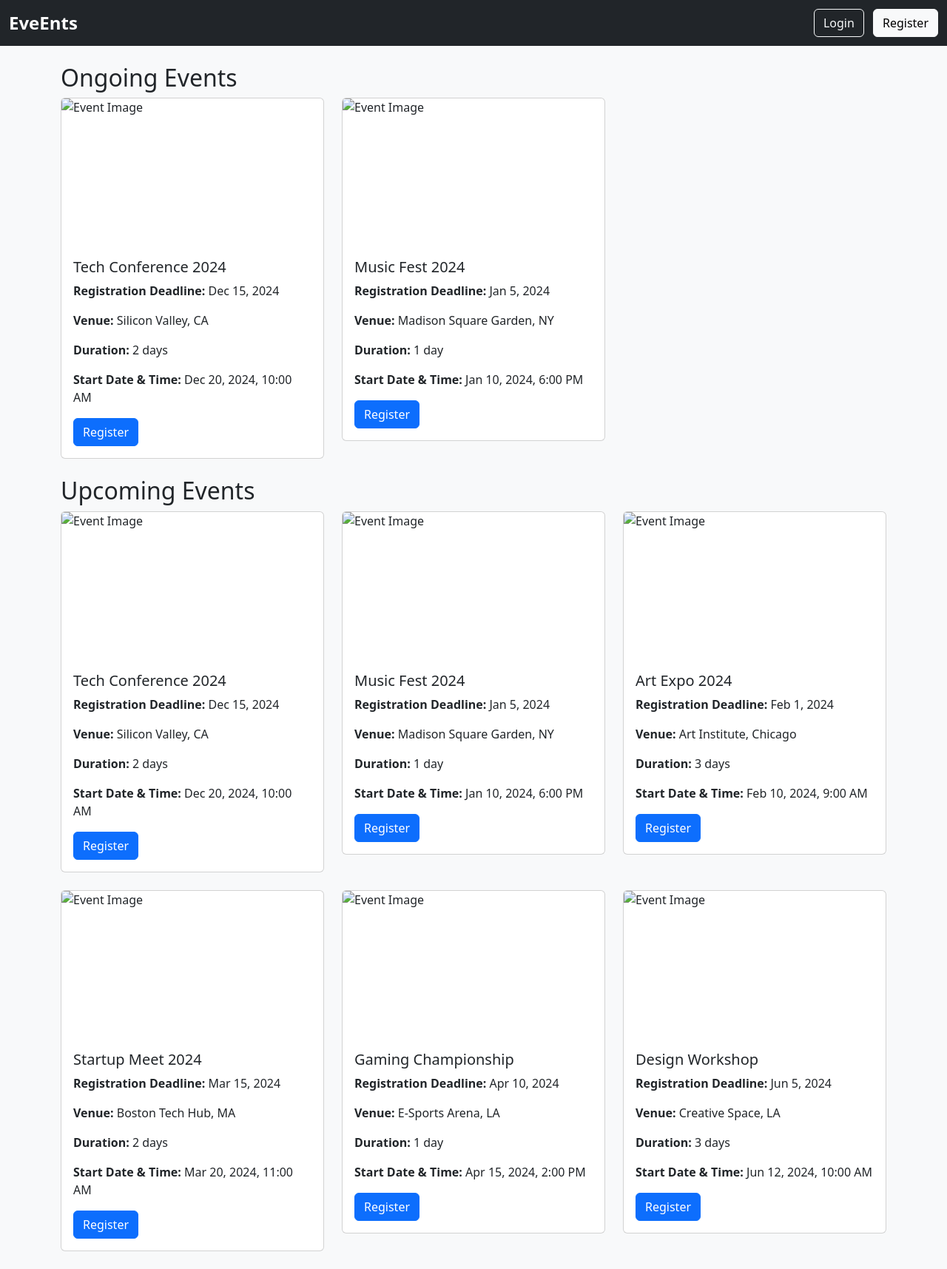
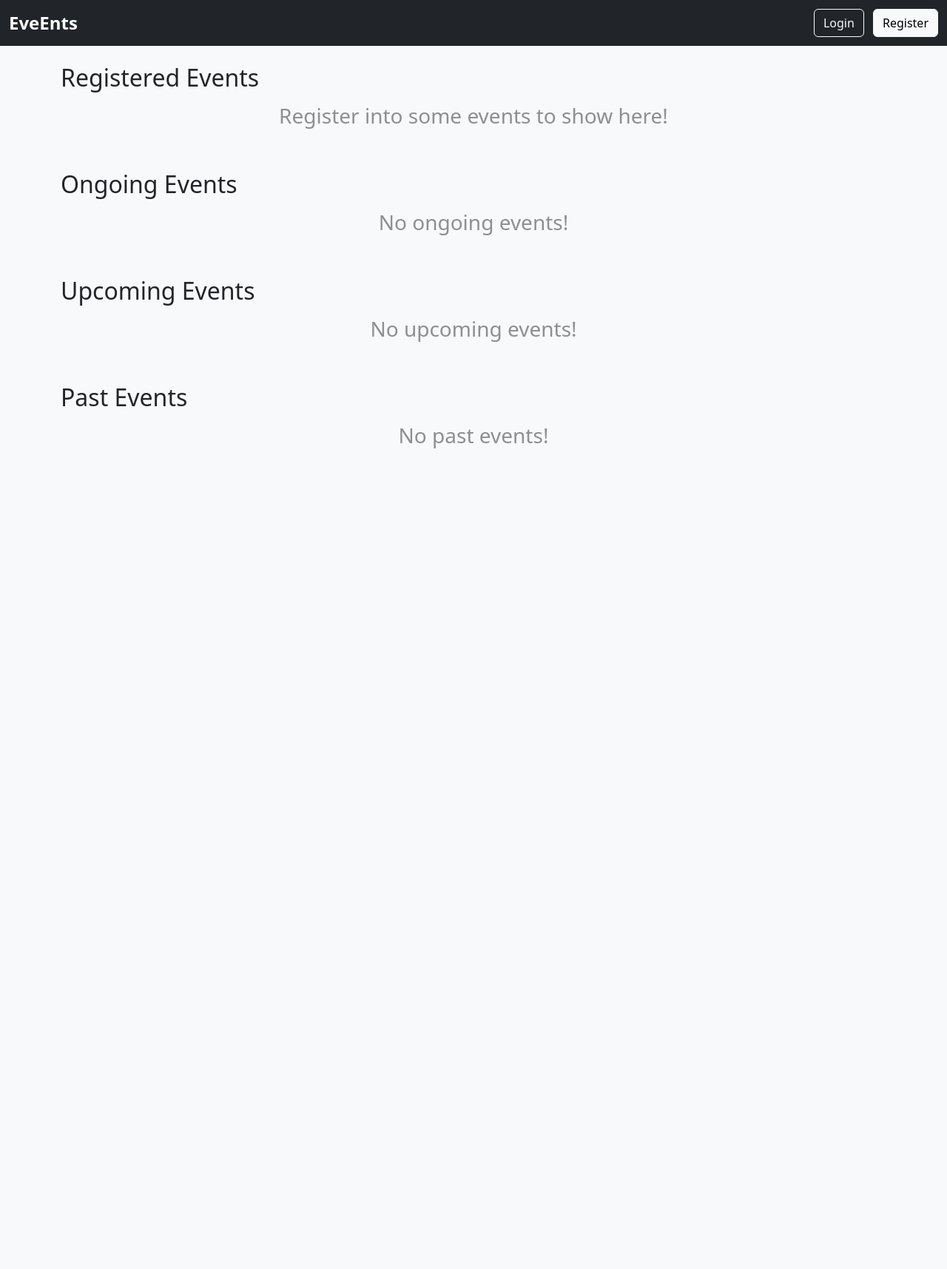
Before and after one commit to charitra1022/EventManager, a Django app: page / in a window 1280 px wide. Shown: the whole page at 74% size. After the commit the page ends 606 px from the top, so only its background shows below. Run offline with Django 5.2, Linux system fonts and the light colour scheme; some libraries are stand-ins or nearby versions.

Commit message:
added sections for events to show on homepage

```diff
--- a/manager_api/templates/manager_api/home.html
+++ b/manager_api/templates/manager_api/home.html
@@ -51,131 +51,127 @@
 
     <!-- Event Listings -->
     <div class="container mt-4">
-        <h2>Ongoing Events</h2>
+        <h2>Registered Events</h2>
         <div class="row">
-            <!-- Card 1 -->
+            {% for event in registered_events %}
                 <div class="col-md-6 col-lg-4">
                     <div class="card">
-                    <img src="https://via.placeholder.com/300x200" class="card-img-top" alt="Event Image">
+                        {% if event.banner %}
+                            <img src="{{event.banner}}" class="card-img-top" alt="Event Image">
+                        {% else %}
+                            <img src="https://media.istockphoto.com/id/1409329028/vector/no-picture-available-placeholder-thumbnail-icon-illustration-design.jpg?s=612x612&w=0&k=20&c=_zOuJu755g2eEUioiOUdz_mHKJQJn-tDgIAhQzyeKUQ=" class="card-img-top" alt="Event Image">
+                        {% endif %}
+
                         <div class="card-body">
-                        <h5 class="card-title">Tech Conference 2024</h5>
-                        <p><strong>Registration Deadline:</strong> Dec 15, 2024</p>
-                        <p><strong>Venue:</strong> Silicon Valley, CA</p>
-                        <p><strong>Duration:</strong> 2 days</p>
-                        <p><strong>Start Date & Time:</strong> Dec 20, 2024, 10:00 AM</p>
-                        <a href="#" class="btn btn-primary">Register</a>
+                            <h5 class="card-title">{{event.title}}</h5>
+                            <p><strong>Registration Deadline:</strong>{{event.registration_deadline}}</p>
+                            <p><strong>Venue:</strong>{{event.venue}}</p>
+                            <p><strong>Duration:</strong>{{event.end_date}}</p>
+                            <p><strong>Start Date & Time:</strong>{{event.start_date}}</p>
+                            <!-- Buttons -->
+                            <div class="d-flex">
+                                <a href="#" class="btn btn-primary me-2">Edit</a>
+                                <a href="#" class="btn btn-danger">Delete</a>
                             </div>
                         </div>
                     </div>
+                </div>
+            {% empty %}
+                <div class="pt-2 pb-5 h3 text-body-tertiary text-center">Register into some events to show here!</div>
+            {% endfor %}
+        </div>
 
-            <!-- Card 2 -->
+
+        <h2>Ongoing Events</h2>
+        <div class="row">
+            {% for event in ongoing_events %}
                 <div class="col-md-6 col-lg-4">
                     <div class="card">
-                    <img src="https://via.placeholder.com/300x200" class="card-img-top" alt="Event Image">
+                        {% if event.banner %}
+                            <img src="{{event.banner}}" class="card-img-top" alt="Event Image">
+                        {% else %}
+                            <img src="https://media.istockphoto.com/id/1409329028/vector/no-picture-available-placeholder-thumbnail-icon-illustration-design.jpg?s=612x612&w=0&k=20&c=_zOuJu755g2eEUioiOUdz_mHKJQJn-tDgIAhQzyeKUQ=" class="card-img-top" alt="Event Image">
+                        {% endif %}
+
                         <div class="card-body">
-                        <h5 class="card-title">Music Fest 2024</h5>
-                        <p><strong>Registration Deadline:</strong> Jan 5, 2024</p>
-                        <p><strong>Venue:</strong> Madison Square Garden, NY</p>
-                        <p><strong>Duration:</strong> 1 day</p>
-                        <p><strong>Start Date & Time:</strong> Jan 10, 2024, 6:00 PM</p>
-                        <a href="#" class="btn btn-primary">Register</a>
+                            <h5 class="card-title">{{event.title}}</h5>
+                            <p><strong>Registration Deadline:</strong>{{event.registration_deadline}}</p>
+                            <p><strong>Venue:</strong>{{event.venue}}</p>
+                            <p><strong>Duration:</strong>{{event.end_date}}</p>
+                            <p><strong>Start Date & Time:</strong>{{event.start_date}}</p>
+                            <!-- Buttons -->
+                            <div class="d-flex">
+                                <a href="#" class="btn btn-primary me-2">Edit</a>
+                                <a href="#" class="btn btn-danger">Delete</a>
                             </div>
                         </div>
                     </div>
+                </div>
+            {% empty %}
+                <div class="pt-2 pb-5 h3 text-body-tertiary text-center">No ongoing events!</div>
+            {% endfor %}
         </div>
 
 
         <h2>Upcoming Events</h2>
         <div class="row">
-            <!-- Card 1 -->
+            {% for event in upcoming_events %}
                 <div class="col-md-6 col-lg-4">
                     <div class="card">
-                    <img src="https://via.placeholder.com/300x200" class="card-img-top" alt="Event Image">
+                        {% if event.banner %}
+                            <img src="{{event.banner}}" class="card-img-top" alt="Event Image">
+                        {% else %}
+                            <img src="https://media.istockphoto.com/id/1409329028/vector/no-picture-available-placeholder-thumbnail-icon-illustration-design.jpg?s=612x612&w=0&k=20&c=_zOuJu755g2eEUioiOUdz_mHKJQJn-tDgIAhQzyeKUQ=" class="card-img-top" alt="Event Image">
+                        {% endif %}
+
                         <div class="card-body">
-                        <h5 class="card-title">Tech Conference 2024</h5>
-                        <p><strong>Registration Deadline:</strong> Dec 15, 2024</p>
-                        <p><strong>Venue:</strong> Silicon Valley, CA</p>
-                        <p><strong>Duration:</strong> 2 days</p>
-                        <p><strong>Start Date & Time:</strong> Dec 20, 2024, 10:00 AM</p>
-                        <a href="#" class="btn btn-primary">Register</a>
+                            <h5 class="card-title">{{event.title}}</h5>
+                            <p><strong>Registration Deadline:</strong>{{event.registration_deadline}}</p>
+                            <p><strong>Venue:</strong>{{event.venue}}</p>
+                            <p><strong>Duration:</strong>{{event.end_date}}</p>
+                            <p><strong>Start Date & Time:</strong>{{event.start_date}}</p>
+                            <!-- Buttons -->
+                            <div class="d-flex">
+                                <a href="#" class="btn btn-primary me-2">Edit</a>
+                                <a href="#" class="btn btn-danger">Delete</a>
                             </div>
                         </div>
                     </div>
+                </div>
+            {% empty %}
+                <div class="pt-2 pb-5 h3 text-body-tertiary text-center">No upcoming events!</div>
+            {% endfor %}
+        </div>
 
-            <!-- Card 2 -->
+
+        <h2>Past Events</h2>
+        <div class="row">
+            {% for event in past_events %}
                 <div class="col-md-6 col-lg-4">
                     <div class="card">
-                    <img src="https://via.placeholder.com/300x200" class="card-img-top" alt="Event Image">
+                        {% if event.banner %}
+                            <img src="{{event.banner}}" class="card-img-top" alt="Event Image">
+                        {% else %}
+                            <img src="https://media.istockphoto.com/id/1409329028/vector/no-picture-available-placeholder-thumbnail-icon-illustration-design.jpg?s=612x612&w=0&k=20&c=_zOuJu755g2eEUioiOUdz_mHKJQJn-tDgIAhQzyeKUQ=" class="card-img-top" alt="Event Image">
+                        {% endif %}
+
                         <div class="card-body">
-                        <h5 class="card-title">Music Fest 2024</h5>
-                        <p><strong>Registration Deadline:</strong> Jan 5, 2024</p>
-                        <p><strong>Venue:</strong> Madison Square Garden, NY</p>
-                        <p><strong>Duration:</strong> 1 day</p>
-                        <p><strong>Start Date & Time:</strong> Jan 10, 2024, 6:00 PM</p>
-                        <a href="#" class="btn btn-primary">Register</a>
+                            <h5 class="card-title">{{event.title}}</h5>
+                            <p><strong>Registration Deadline:</strong>{{event.registration_deadline}}</p>
+                            <p><strong>Venue:</strong>{{event.venue}}</p>
+                            <p><strong>Duration:</strong>{{event.end_date}}</p>
+                            <p><strong>Start Date & Time:</strong>{{event.start_date}}</p>
+                            <!-- Buttons -->
+                            <div class="d-flex">
+                                <a href="#" class="btn btn-primary me-2">Edit</a>
+                                <a href="#" class="btn btn-danger">Delete</a>
                             </div>
                         </div>
                     </div>
-
-            <!-- Card 3 -->
-            <div class="col-md-6 col-lg-4">
-                <div class="card">
-                    <img src="https://via.placeholder.com/300x200" class="card-img-top" alt="Event Image">
-                    <div class="card-body">
-                        <h5 class="card-title">Art Expo 2024</h5>
-                        <p><strong>Registration Deadline:</strong> Feb 1, 2024</p>
-                        <p><strong>Venue:</strong> Art Institute, Chicago</p>
-                        <p><strong>Duration:</strong> 3 days</p>
-                        <p><strong>Start Date & Time:</strong> Feb 10, 2024, 9:00 AM</p>
-                        <a href="#" class="btn btn-primary">Register</a>
                 </div>
-                </div>
-            </div>
-
-            <!-- Card 4 -->
-            <div class="col-md-6 col-lg-4">
-                <div class="card">
-                    <img src="https://via.placeholder.com/300x200" class="card-img-top" alt="Event Image">
-                    <div class="card-body">
-                        <h5 class="card-title">Startup Meet 2024</h5>
-                        <p><strong>Registration Deadline:</strong> Mar 15, 2024</p>
-                        <p><strong>Venue:</strong> Boston Tech Hub, MA</p>
-                        <p><strong>Duration:</strong> 2 days</p>
-                        <p><strong>Start Date & Time:</strong> Mar 20, 2024, 11:00 AM</p>
-                        <a href="#" class="btn btn-primary">Register</a>
-                    </div>
-                </div>
-            </div>
-
-            <!-- Card 5 -->
-            <div class="col-md-6 col-lg-4">
-                <div class="card">
-                    <img src="https://via.placeholder.com/300x200" class="card-img-top" alt="Event Image">
-                    <div class="card-body">
-                        <h5 class="card-title">Gaming Championship</h5>
-                        <p><strong>Registration Deadline:</strong> Apr 10, 2024</p>
-                        <p><strong>Venue:</strong> E-Sports Arena, LA</p>
-                        <p><strong>Duration:</strong> 1 day</p>
-                        <p><strong>Start Date & Time:</strong> Apr 15, 2024, 2:00 PM</p>
-                        <a href="#" class="btn btn-primary">Register</a>
-                    </div>
-                </div>
-            </div>
-
-            <!-- Card 6 -->
-            <div class="col-md-6 col-lg-4">
-                <div class="card">
-                    <img src="https://via.placeholder.com/300x200" class="card-img-top" alt="Event Image">
-                    <div class="card-body">
-                        <h5 class="card-title">Design Workshop</h5>
-                        <p><strong>Registration Deadline:</strong> Jun 5, 2024</p>
-                        <p><strong>Venue:</strong> Creative Space, LA</p>
-                        <p><strong>Duration:</strong> 3 days</p>
-                        <p><strong>Start Date & Time:</strong> Jun 12, 2024, 10:00 AM</p>
-                        <a href="#" class="btn btn-primary">Register</a>
-                    </div>
-                </div>
-            </div>
+            {% empty %}
+                <div class="pt-2 pb-5 h3 text-body-tertiary text-center">No past events!</div>
+            {% endfor %}
         </div>
 
 
--- a/manager_api/views.py
+++ b/manager_api/views.py
@@ -11,6 +11,20 @@ from .models import UserModel, EventModel
 
 def homepage(req):
     context = {}
+
+    past_events = []
+    ongoing_events = []
+    upcoming_events = []
+    registered_events = []
+
+    events = EventModel.objects.all()
+
+    context['past_events'] = past_events
+    context['ongoing_events'] = ongoing_events
+    context['upcoming_events'] = upcoming_events
+    context['registered_events'] = registered_events
+
+
     return render(req, "manager_api/home.html", context)
 
 
```
Lines whose indentation alone changed are shown as unchanged.
